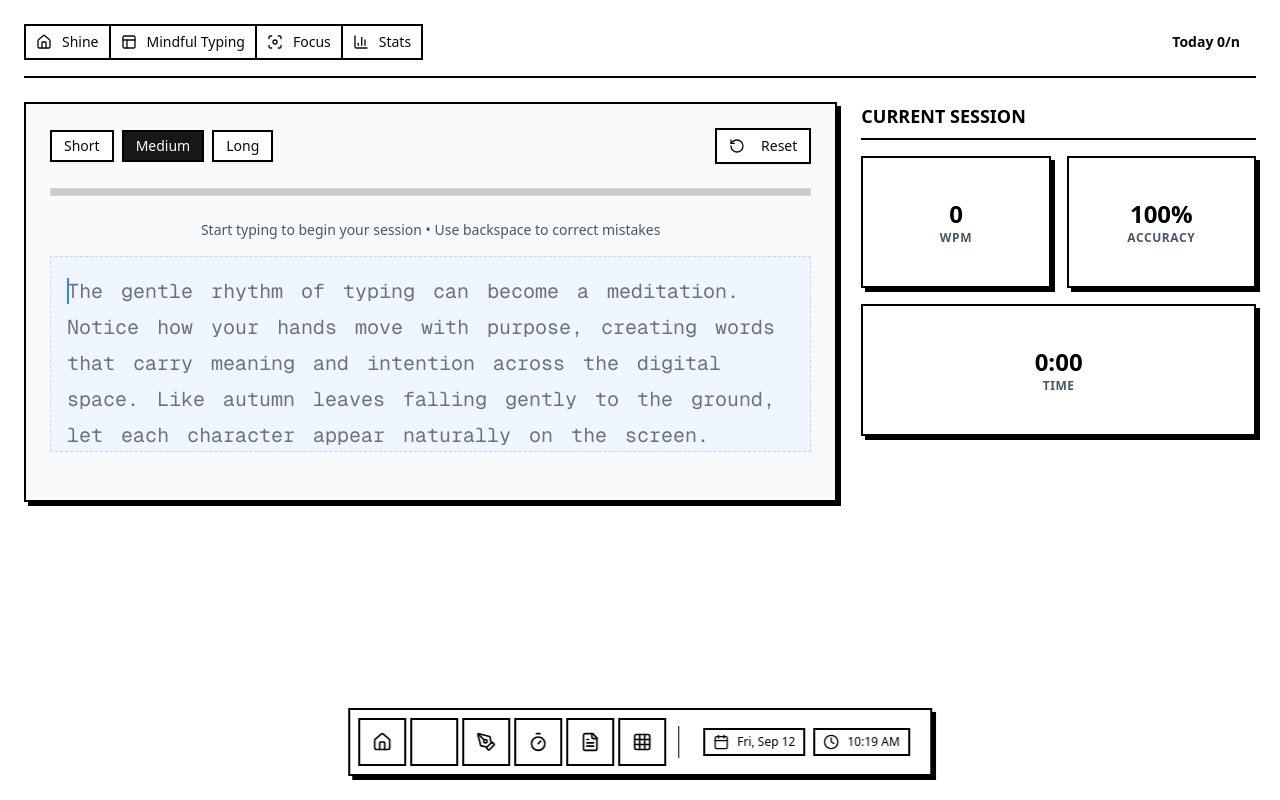
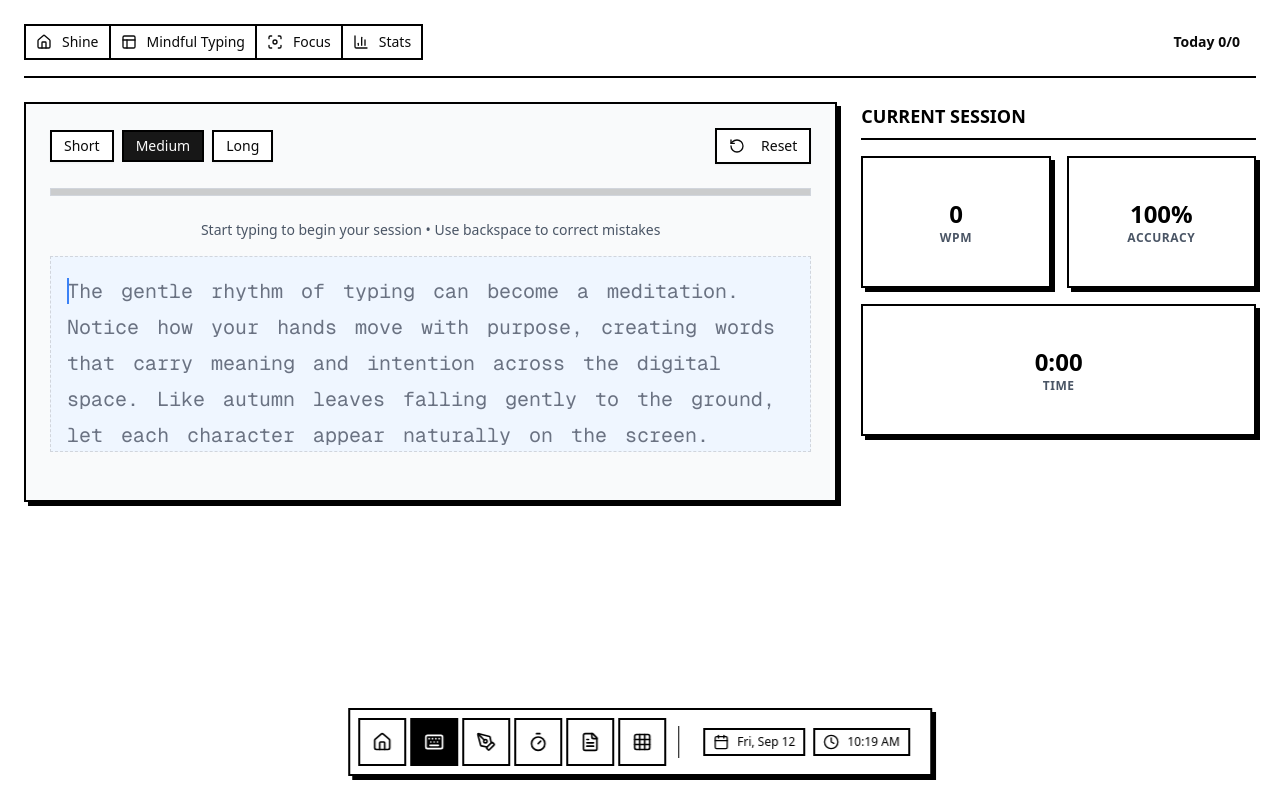
Before and after one commit to vi9hnesh/shine, a Next.js app: page /typing in a window 1280 px wide. Built offline with nearby package versions, Linux system fonts and the light colour scheme.

Commit message:
Refine dock styling and typing logic

```diff
--- a/src/components/ui/dock.tsx
+++ b/src/components/ui/dock.tsx
@@ -145,11 +145,12 @@ const DockIconButton = React.memo(
           onMouseEnter={() => setIsHovered(true)}
           onMouseLeave={() => setIsHovered(false)}
           className={cn(
-            "relative group p-2 rounded-xl bg-white/70 backdrop-blur-md shadow-md",
+            "relative group p-2 rounded-2xl bg-white/70 backdrop-blur-lg shadow-md",
             "sm:p-3 sm:rounded-none sm:border-2 sm:border-black sm:bg-white sm:shadow-none",
             "hover:bg-white/80 transition-colors duration-200",
             "focus:outline-none focus:ring-2 focus:ring-black focus:ring-offset-2",
-            isActive && "bg-black text-white hover:bg-gray-800",
+            isActive &&
+              "bg-black text-white hover:bg-gray-800 sm:bg-black sm:text-white sm:hover:bg-gray-800",
             className
           )}
         >
@@ -189,9 +190,13 @@ const DockIconButton = React.memo(
             )}
           </AnimatePresence>
 
-          {/* Persistent label for mobile or when explicitly shown */}
-          {(showLabel || true) && (
-            <div className="absolute -bottom-5 left-1/2 -translate-x-1/2 text-[10px] font-medium text-black whitespace-nowrap sm:hidden">
+          {/* Persistent label for mobile */}
+          <div className="absolute -bottom-5 left-1/2 -translate-x-1/2 text-[10px] font-medium text-black whitespace-nowrap sm:hidden">
+            {label}
+          </div>
+          {/* Optional label for larger screens */}
+          {showLabel && (
+            <div className="absolute -bottom-5 left-1/2 -translate-x-1/2 text-[10px] font-medium text-black whitespace-nowrap hidden sm:block">
               {label}
             </div>
           )}
@@ -252,7 +257,7 @@ const Dock = React.forwardRef<HTMLDivElement, DockProps>(
           >
             <div
               className={cn(
-                "flex items-center gap-6 px-4 py-3 rounded-3xl bg-white/60 backdrop-blur-md shadow-lg",
+                "flex items-center gap-4 px-5 py-3 rounded-[28px] bg-white/80 backdrop-blur-xl shadow-lg border border-white/20",
                 "sm:gap-1 sm:p-2 sm:border-2 sm:border-black sm:bg-white sm:backdrop-blur-sm sm:shadow-[4px_4px_0px_0px_rgba(0,0,0,1)] sm:rounded-none"
               )}
             >
--- a/src/shine/typing/TypingApp.tsx
+++ b/src/shine/typing/TypingApp.tsx
@@ -1,21 +1,12 @@
 "use client";
 
 import { useState, useEffect, useRef } from "react";
-import { Card, CardContent, CardHeader, CardTitle } from "@/components/ui/card";
+import { Card, CardContent } from "@/components/ui/card";
 import { Button } from "@/components/ui/button";
-import { Badge } from "@/components/ui/badge";
 import { Progress } from "@/components/ui/progress";
 import { Input } from "@/components/ui/input";
 import {
-  Keyboard,
-  ArrowLeft,
   RotateCcw,
-  Target,
-  Timer,
-  TrendingUp,
-  CheckCircle,
-  AlertCircle,
-  Settings,
   ArrowRight,
   Pencil,
   Layout,
@@ -169,7 +160,10 @@ export default function TypingApp() {
         e.preventDefault();
       }
 
-      if (e.key === 'Backspace') {
+      if (e.key === 'Escape') {
+        e.preventDefault();
+        resetSession();
+      } else if (e.key === 'Backspace') {
         if (userInput.length > 0) {
           setUserInput(prev => prev.slice(0, -1));
         }
@@ -231,8 +225,8 @@ export default function TypingApp() {
   const completeSession = (finalInput: string) => {
     setIsActive(false);
 
-    const duration = elapsedTime;
-    const words = finalInput.split(' ').length;
+    const duration = Math.max(elapsedTime, 1);
+    const words = finalInput.trim().split(/\s+/).length;
     const wpm = Math.round((words / duration) * 60);
 
     // Calculate accuracy
@@ -361,8 +355,8 @@ export default function TypingApp() {
 
   const getCurrentWPM = () => {
     if (!isActive || elapsedTime === 0) return 0;
-    const words = userInput.split(' ').length;
-    return Math.round((words / elapsedTime) * 60);
+    const words = userInput.trim().split(/\s+/).length;
+    return Math.round((words / Math.max(elapsedTime, 1)) * 60);
   };
 
   const getCurrentAccuracy = () => {
@@ -491,7 +485,7 @@ export default function TypingApp() {
                    onClick={handleEditTarget}
                  >
                    <span className="text-sm font-bold">
-                     Today {dailyTarget?.completed || 0}/{dailyTarget?.target || 'n'}
+                     Today {dailyTarget?.completed ?? 0}/{dailyTarget?.target ?? 0}
                    </span>
                    <Pencil className="w-3 h-3 opacity-0 group-hover:opacity-100 transition-opacity duration-200" />
                  </div>
```
